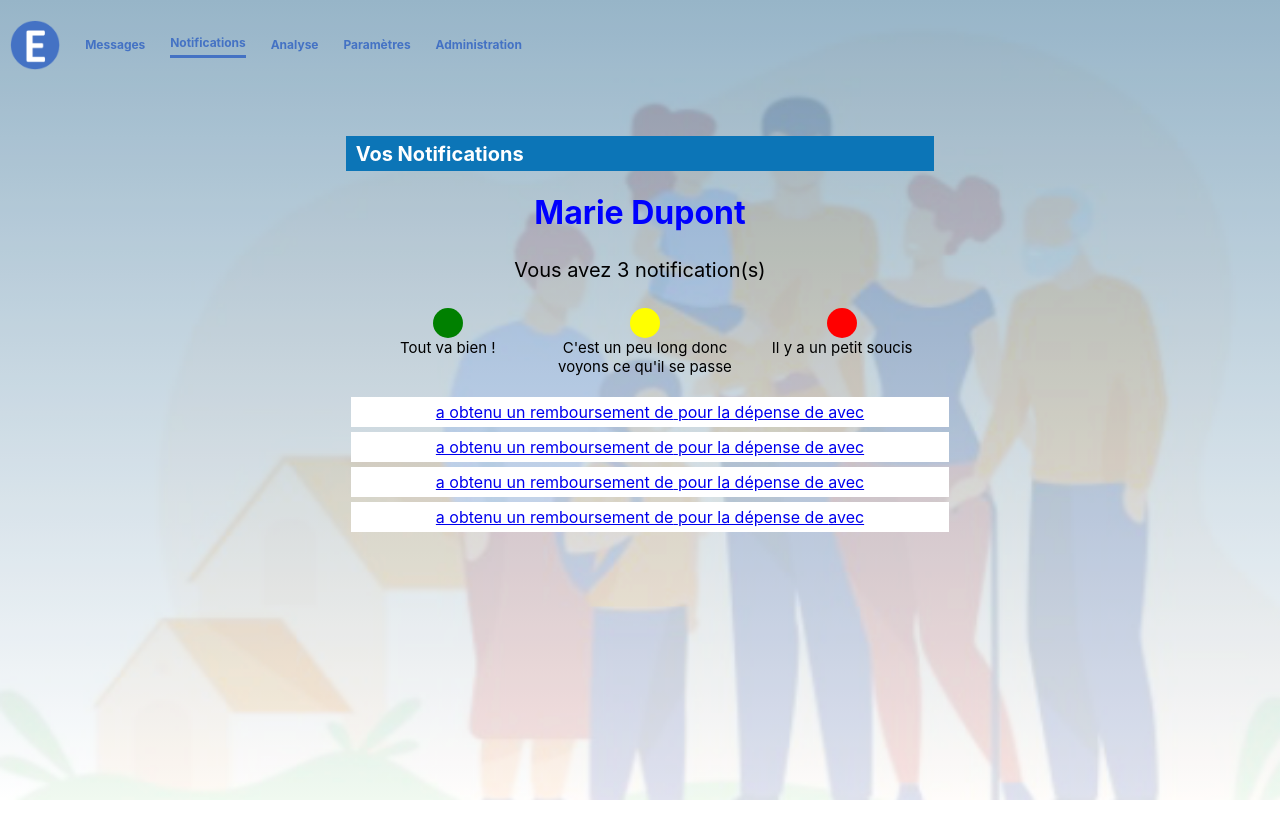
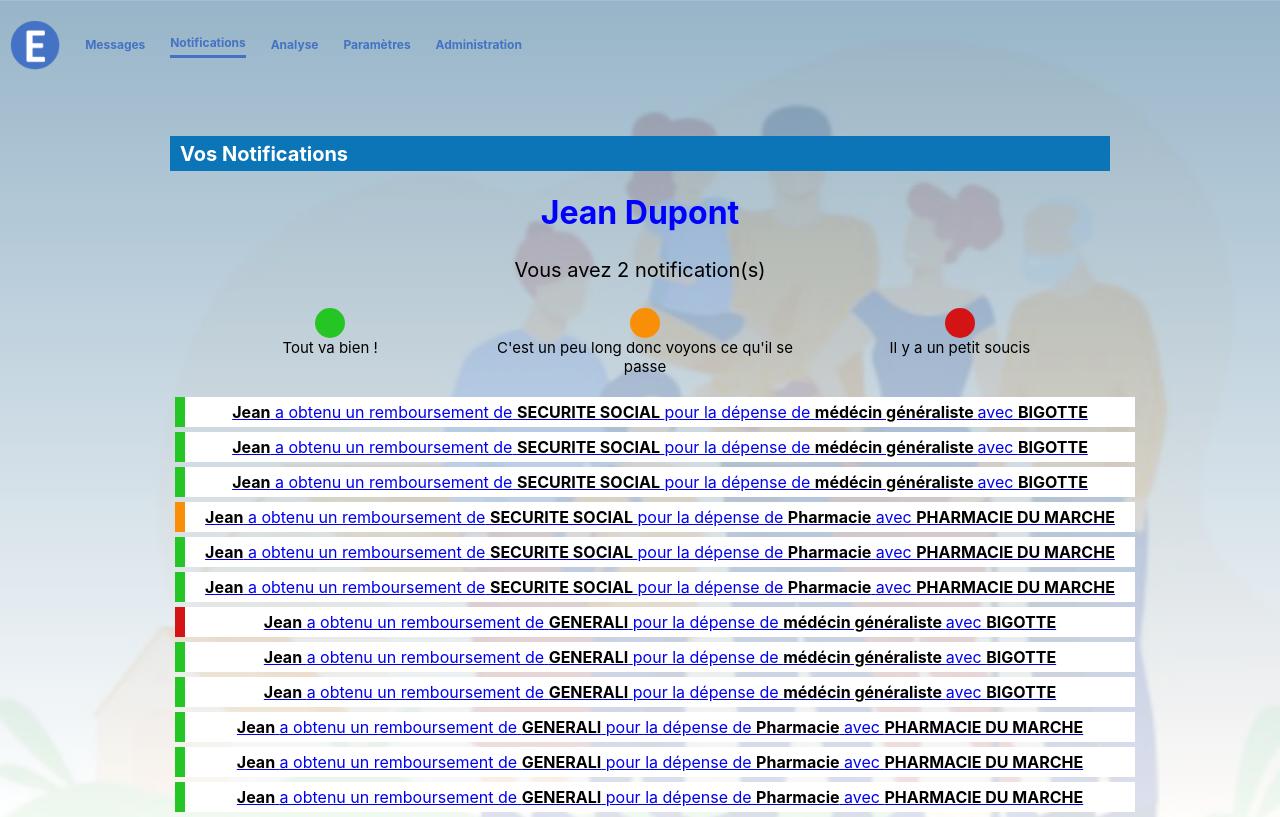
Before and after one commit to WildCodeSchool/remoteFR-R2dwild-P3-secuel-front, a React (Create React App) app: page /notification in a window 1280 px wide. Built offline with nearby package versions, Linux system fonts and the light colour scheme.

Commit message:
notifCompo and notif screen dynamic with props

```diff
--- /dev/null
+++ b/src/components/NotifCompo.css
@@ -0,0 +1,33 @@
+.barGreen {
+  background-color:white;
+  height: auto;
+  padding: 5px;
+  margin: 5px;
+  width: 100%;
+  justify-content: center;
+  border-left: 10px solid rgb(38, 197, 38);
+}
+
+.barYellow {
+  background-color:white;
+  height: auto;
+  padding: 5px;
+  margin: 5px;
+  width: 100%;
+  justify-content: center;
+  border-left: 10px solid rgb(248, 143, 6);
+}
+
+.barRed {
+  background-color:white;
+  height: auto;
+  padding: 5px;
+  margin: 5px;
+  width: 100%;
+  justify-content: center;
+  border-left: 10px solid rgb(212, 20, 20);
+}
+
+span {
+  text-decoration: none;
+}
--- /dev/null
+++ b/src/components/NotifCompo.js
@@ -0,0 +1,61 @@
+import { Link } from 'react-router-dom'
+
+import './NotifCompo.css'
+
+//définit la couleur de la notification soit Vert/Jeune ou Rouge
+// const statusNotif = notif => {
+//   notif.filter(data => data['Statut du dossier'] === 'Traité')
+//     ? 'barGreen'
+//     : 'barRed'
+//   console.log(statusNotif)
+// }
+
+// eventArray
+//   .filter(data => data['prénom'] === 'Jean')
+//   .filter(data => data['Statut du dossier']) === 'Traité'
+//   ? 'barGreen'
+//   : eventArray
+//       .filter(data => data['prénom'] === 'Jean')
+//       .filter((data => data['Statut du dossier']) === 'en cours de traitement')
+//       .filter((data => data['RECUPERATION TYPE INCIDENT']) != '-')
+//   ? 'barYellow'
+//   : 'barRed'
+
+const NotifCompo = notif => {
+  return (
+    <Link to={`/Notification/${notif.id}`}>
+      <div
+        className={
+          notif.status === 'Traité'
+            ? 'barGreen'
+            : notif.status === 'en cours de traitement' && notif.incident === ''
+            ? 'barYellow'
+            : 'barRed'
+        }
+      >
+        <div className='dateRemboursement'>{notif.eventDate}</div>
+        <div>
+          <span style={{ fontWeight: 'bold', color: 'black' }}>
+            {notif.firstName}
+          </span>{' '}
+          a obtenu un remboursement de{'    '}
+          <span style={{ fontWeight: 'bold', color: 'black' }}>
+            {notif.payer}
+          </span>
+          {'    '}
+          pour la dépense de {'    '}
+          <span style={{ fontWeight: 'bold', color: 'black' }}>
+            {notif.acteType}
+          </span>
+          {'    '}
+          avec {'    '}
+          <span style={{ fontWeight: 'bold', color: 'black' }}>
+            {notif.actorName}
+          </span>
+        </div>
+      </div>
+    </Link>
+  )
+}
+
+export default NotifCompo
--- a/src/components/NotificationCompo.css
+++ /dev/null
@@ -1,21 +0,0 @@
-.barGreen {
-  background-color:white;
-  height: auto;
-  padding: 5px;
-  margin: 5px;
-  width: 100%;
-  justify-content: center;
-}
-
-
-.barRed {
-  background-color:red;
-  height: 5vh;
-  width: 1vh;
-  justify-content: left;
-}
-
-.dateRemboursement {
-  text-align: right;
-  color: red
-}
--- a/src/components/NotificationCompo.js
+++ /dev/null
@@ -1,53 +0,0 @@
-import React from 'react'
-import { Link } from 'react-router-dom'
-
-import eventArray from '../data/fakejson/fakedata.json'
-import './NotificationCompo.css'
-
-export default function NotificationCompo() {
-  //définit la couleur de la notification soit Vert/Jeune ou Rouge
-  // const statusNotif =
-  //   eventArray
-  //     .filter(data => data['prénom'] === 'Jean')
-  //     .filter(data => data['Statut du dossier']) === 'Traité'
-  //     ? 'barGreen'
-  //     : eventArray
-  //         .filter(data => data['prénom'] === 'Jean')
-  //         .filter(
-  //           (data => data['Statut du dossier']) === 'en cours de traitement'
-  //         )
-  //         .filter((data => data['RECUPERATION TYPE INCIDENT']) != '-')
-  //     ? 'barYellow'
-  //     : 'barRed'
-
-  return (
-    <Link to={eventArray}>
-      <div className='barGreen'>
-        <div className='dateRemboursement'>
-          {/* <span style={{ color: 'grey' }}> */}
-          {eventArray['date de remboursement']}
-          {/* </span>{' '} */}
-        </div>
-        <div>
-          <span style={{ fontWeight: 'bold', color: 'black' }}>
-            {eventArray['prénom']}
-          </span>{' '}
-          a obtenu un remboursement de{'    '}
-          <span style={{ fontWeight: 'bold', color: 'black' }}>
-            {eventArray['Payeur']}
-          </span>
-          {'    '}
-          pour la dépense de {'    '}
-          <span style={{ fontWeight: 'bold', color: 'black' }}>
-            {eventArray['Type acte']}
-          </span>
-          {'    '}
-          avec {'    '}
-          <span style={{ fontWeight: 'bold', color: 'black' }}>
-            {eventArray['Nom professionnel de santé']}
-          </span>
-        </div>
-      </div>
-    </Link>
-  )
-}
--- a/src/data/fakejson/fakedata.json
+++ b/src/data/fakejson/fakedata.json
@@ -57,10 +57,10 @@
    "Nom professionnel de santé": "PHARMACIE DU MARCHE",
    "Montant Payé": "32,5",
    "Payeur": "SECURITE SOCIAL",
-   "Statut du dossier": "Traité",
+   "Statut du dossier": "en cours de traitement",
    "Montant remboursé": "28,88",
    "date de remboursement": "18/02/2021",
-   "RECUPERATION TYPE INCIDENT": "-",
+   "RECUPERATION TYPE INCIDENT": "",
    "ENVOI DE NOTIFICATION": ""
  },
  {
@@ -137,10 +137,10 @@
    "Nom professionnel de santé": "HOPITAL ANTONY",
    "Montant Payé": " 150,00 ",
    "Payeur": "SECURITE SOCIAL",
-   "Statut du dossier": "Traité",
+   "Statut du dossier": "en cours de traitement",
    "Montant remboursé": " 120,00 ",
    "date de remboursement": "26/12/2020",
-   "RECUPERATION TYPE INCIDENT": "-",
+   "RECUPERATION TYPE INCIDENT": "",
    "ENVOI DE NOTIFICATION": ""
  },
  {
@@ -249,7 +249,7 @@
    "Nom professionnel de santé": "BIGOTTE",
    "Montant Payé": " 23,00 ",
    "Payeur": "GENERALI",
-   "Statut du dossier": "Traité",
+   "Statut du dossier": "en cours de traitement",
    "Montant remboursé": " 23,00 ",
    "date de remboursement": "18/02/2021",
    "RECUPERATION TYPE INCIDENT": "-",
--- a/src/screen/Notification.css
+++ b/src/screen/Notification.css
@@ -33,7 +33,7 @@ padding-left:10px;
   padding: 0px;
   align-items: center;
   border-radius: 50%;
-  background-color: green;
+  background-color: rgb(38, 197, 38);
 }
 
 .starYellow {
@@ -43,7 +43,7 @@ padding-left:10px;
   padding: 0px;
   align-items: center;
   border-radius: 50%;
-  background-color: yellow;
+  background-color: rgb(248, 143, 6);
 }
 
 .starRed {
@@ -53,7 +53,7 @@ padding-left:10px;
   padding: 0px;
   align-items: center;
   border-radius: 50%;
-  background-color: red;
+  background-color: rgb(212, 20, 20);
 }
 .textLegend {
   font-size: 15px;
@@ -124,20 +124,6 @@ table {
   padding: 0px;
 }
 
-.barYellow {
-  background-color:yellow;
-  height: 5vh;
-  width: 1vh;
-  justify-content: left;
-}
-
-.barRed {
-  background-color:red;
-  height: 5vh;
-  width: 1vh;
-  justify-content: left;
-}
-
 .dateRemboursement {
   margin: auto;
   text-align: right;
--- a/src/screen/Notification.js
+++ b/src/screen/Notification.js
@@ -1,20 +1,16 @@
 import eventArray from '../data/fakejson/fakedata.json'
-import NotificationCompo from '../components/NotificationCompo'
-
-// import React, { useState, Component } from 'react'
+import NotificationCompo from '../components/NotifCompo'
 
 import 'react-datepicker/dist/react-datepicker.css'
 import './Notification.css'
 
 const Notification = () => {
-  // const [notif, setNotif] = useState('')
-
   const statusNotif =
     eventArray.filter(
-      data => data['prénom'] === 'Lucas' && data['ENVOI DE NOTIFICATION']
+      data => data['prénom'] === 'Marie' && data['ENVOI DE NOTIFICATION']
     ) != ''
       ? eventArray.filter(
-          data => data['prénom'] === 'Lucas' && data['ENVOI DE NOTIFICATION']
+          data => data['prénom'] === 'Marie' && data['ENVOI DE NOTIFICATION']
         ).length
       : 'aucune'
 
@@ -24,7 +20,7 @@ const Notification = () => {
         <h1 id='titreNotif'>Vos Notifications</h1>
         <h1>
           <span style={{ color: 'blue' }}>
-            {eventArray[10]['prénom'] + '   ' + eventArray[10]['Nom']}
+            {eventArray[1]['prénom'] + '   ' + eventArray[1]['Nom']}
           </span>
         </h1>
 
@@ -51,21 +47,21 @@ const Notification = () => {
             <li className='textLegend'>Il y a un petit soucis</li>
           </ul>
         </ul>
-        {/* <div className='containerNotif'> */}
-        {/* <div className='notifList'>
-            {eventArray
-              .filter(data => data['prénom'] === 'Jean')
-              .filter(data => data['ENVOI DE NOTIFICATION']) != null ? (
-              <div className='barGreen'></div>
-            ) : (
-              <div className='barYellow'></div>
-            )}
-          </div> */}
         <div>
           {eventArray
-            .filter(data => data['prénom'] === 'Lucas')
-            .map(a => (
-              <NotificationCompo {...a} key={a.id} />
+            .filter(data => data['prénom'] === 'Jean')
+            .map(notif => (
+              <NotificationCompo
+                acteType={notif['Type acte']}
+                firstName={notif['prénom']}
+                payer={notif['Payeur']}
+                notifDate={notif['date acte médicale']}
+                status={notif['Statut du dossier']}
+                incident={notif['RECUPERATION TYPE INCIDENT']}
+                actorName={notif['Nom professionnel de santé']}
+                key={notif.id}
+                id={notif.id}
+              />
             ))}
         </div>
         {/* </div> */}
```
